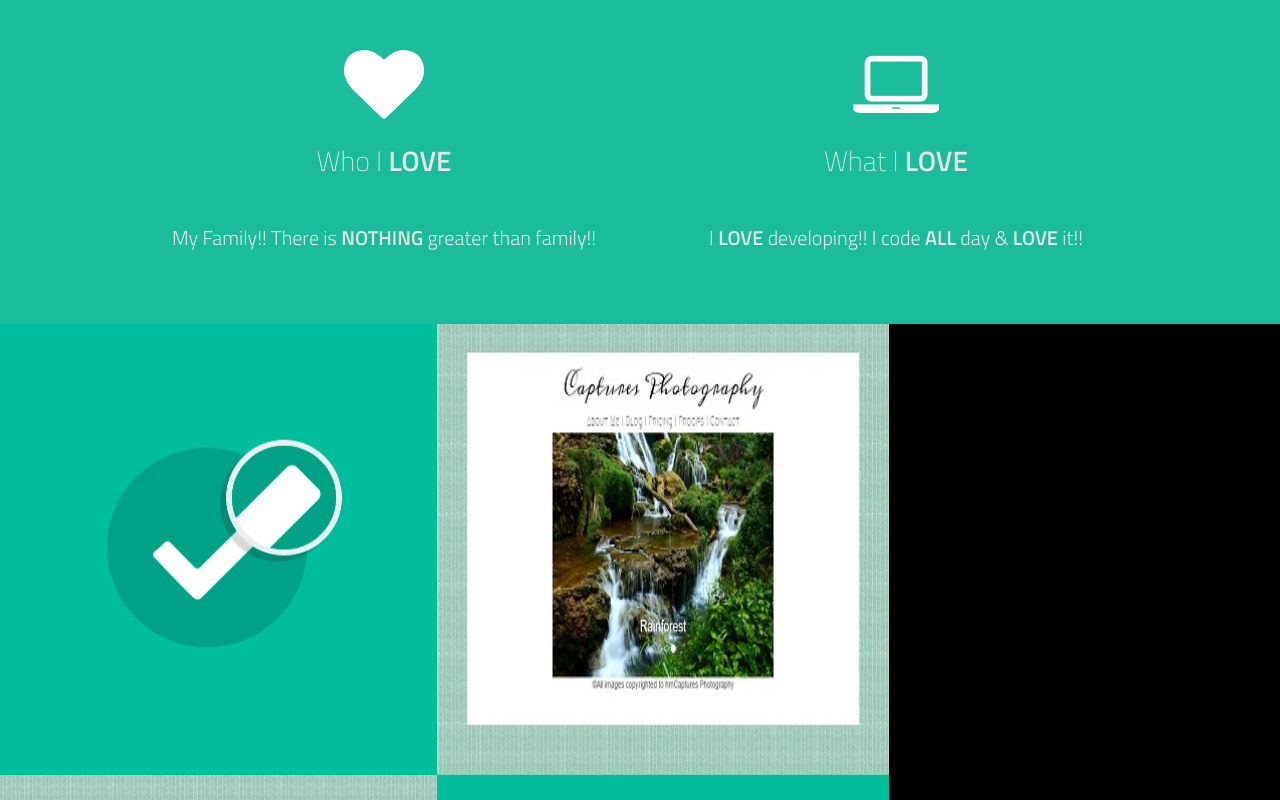
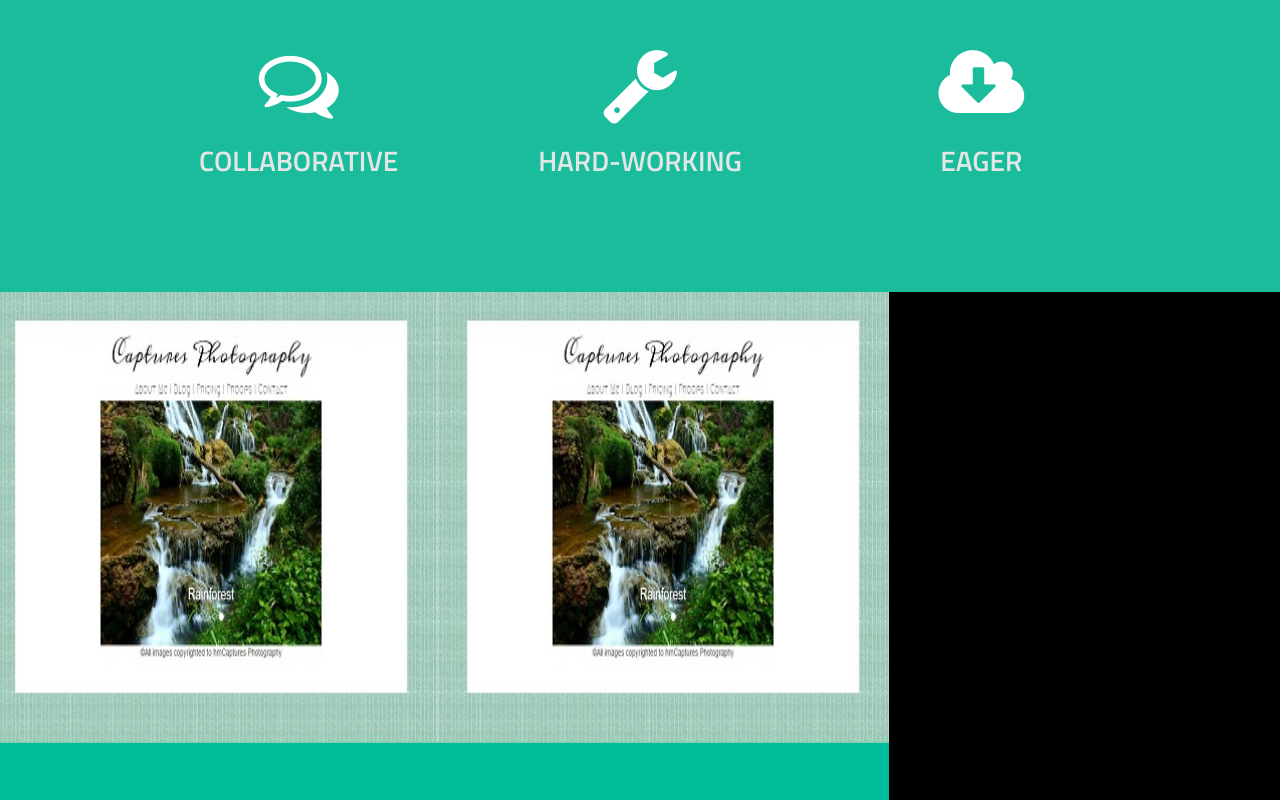
Before and after one commit to scottmmiller/iAmSkoot, a website: page public/index.html in a window 1280 px wide. Shown: the part 960-1760 px from the top of the page. Drawn offline with Linux system fonts and the light colour scheme; a web font is replaced by a local one.

Commit message:
changed 'About Skoot' icons & 'My Work' layout a bit

```diff
--- a/public/index.html
+++ b/public/index.html
@@ -66,7 +66,7 @@
 		<div class="container">
 			<div id="home-row-1" class="row clearfix">
 				<div class="col-12">
-					<h1 class="font-light">Scott <span class="font-semibold">"SKOOT"</span><span class="font-light">Miller</span></h1>
+					<h1 class="font-light">Scott <span class="font-semibold">"SKOOT"</span><span class="font-light"> Miller</span></h1>
 					<h4 class="font-light"><!-- I am a --><span class="font-semibold">LOVER</span>  of Web Development<!--based in Kaysville, UT.--></h4>
 					<br>
 					<br>
@@ -90,18 +90,23 @@
 				<div class="hr">&nbsp;</div>
 			</div><!-- /row -->
 			<div class="row subtitle-row">
-				<div class="col-12 font-thin">I'm a web developer who <span class="font-semibold">LOVES</span> working with JavaScript, HTML & CSS<span class="font-semibold">!!!</span> I strive to write clean & concise code.</div>
+				<div class="col-12 font-thin">I'm a web developer who <span class="font-semibold">LOVES</span> working with JavaScript, HTML & CSS<span class="font-semibold">!!!</span> <br/> I strive to write clean & concise code.</div>
 			</div><!-- /row -->
 			<div class="row content-row">
-				<div class="col-12 col-lg-6 col-sm-6">
-					<p><i class="icon icon-heart"></i></p>
-					<h2 class="font-thin">Who I <span class="font-semibold">LOVE</span></h2>
-					<h4 class="font-thin">My Family!!  There is <span class="font-semibold">NOTHING</span> greater than family!!</h4>
+				<div class="col-12 col-lg-4 col-sm-6">
+					<p><i class="icon icon-comments-alt"></i></p>
+					<h2 class="font-thin"><span class="font-semibold">COLLABORATIVE</span></h2>
+					<!-- <h4 class="font-thin">My Family!!  There is <span class="font-semibold">NOTHING</span> greater than family!!</h4> -->
 				</div><!-- /col12 -->
-				<div class="col-12 col-lg-6 col-sm-6">
-					<p><i class="icon icon-laptop"></i></p>
-					<h2 class="font-thin">What I <span class="font-semibold">LOVE</span></h2>
-					<h4 class="font-thin">I <span class="font-semibold">LOVE</span> developing!!  I code <span class="font-semibold">ALL</span> day & <span class="font-semibold">LOVE</span> it!!</h4>
+				<div class="col-12 col-lg-4 col-sm-6">
+					<p><i class="icon icon-wrench"></i></p>
+					<h2 class="font-thin"><span class="font-semibold">HARD-WORKING</span></h2>
+					<!-- <h4 class="font-thin">My Family!!  There is <span class="font-semibold">NOTHING</span> greater than family!!</h4> -->
+				</div><!-- /col12 -->
+				<div class="col-12 col-lg-4 col-sm-6">
+					<p><i class="icon icon-cloud-download"></i></p>
+					<h2 class="font-thin"><span class="font-semibold">EAGER</span></h2>
+					<!-- <h4 class="font-thin">I <span class="font-semibold">"NEED INPUT"</span>!!  <span class="font-semibold">EXCITED</span> for the growing experience in the <span class="font-semibold">EVER CHANGING</span> world of web dev!!</h4> -->
 				</div><!-- /col12 -->
 				<!-- <div class="col-12 col-lg-3 col-sm-6">
 					<p><i class="icon icon-home"></i></p>
@@ -120,18 +125,18 @@
 	<!-- === Slide 3 - Portfolio -->
 	<div class="slide story" id="slide-3" data-slide="3">
 		<div class="row">
-			<div class="col-12 col-sm-6 col-lg-2"><a data-fancybox-group="portfolio" class="fancybox" href="./iamskoot/images/portfolio/p08-large.jpg"><img class="thumb" src="./iamskoot/images/portfolio/p08-small.jpg" alt=""></a></div>
+			<!-- <div class="col-12 col-sm-6 col-lg-2"><a data-fancybox-group="portfolio" class="fancybox" href="./iamskoot/images/portfolio/p08-large.jpg"><img class="thumb" src="./iamskoot/images/portfolio/p08-small.jpg" alt=""></a></div> -->
 			<div class="col-12 col-sm-6 col-lg-2"><a data-fancybox-group="portfolio" class="fancybox" href="./iamskoot/images/portfolio/hm1-large.jpg"><img class="thumb" src="./iamskoot/images/portfolio/hm1-small.jpg" alt=""></a></div>
 			<div class="col-12 col-sm-6 col-lg-2"><a data-fancybox-group="portfolio" class="fancybox" href="./iamskoot/images/portfolio/hm1-large.jpg"><img class="thumb" src="./iamskoot/images/portfolio/hm1-small.jpg" alt=""></a></div>
+			<div class="col-12 col-sm-6 col-lg-2"><a data-fancybox-group="portfolio" class="fancybox" href="./iamskoot/images/portfolio/p08-large.jpg"><img class="thumb" src="./iamskoot/images/portfolio/p08-small.jpg" alt=""></a></div>
+			<div class="col-12 col-sm-6 col-lg-2"><a data-fancybox-group="portfolio" class="fancybox" href="./iamskoot/images/portfolio/p08-large.jpg"><img class="thumb" src="./iamskoot/images/portfolio/p08-small.jpg" alt=""></a></div>
+			<!-- <div class="col-12 col-sm-6 col-lg-2"><a data-fancybox-group="portfolio" class="fancybox" href="./iamskoot/images/portfolio/p08-large.jpg"><img class="thumb" src="./iamskoot/images/portfolio/p08-small.jpg" alt=""></a></div>
 			<div class="col-12 col-sm-6 col-lg-2"><a data-fancybox-group="portfolio" class="fancybox" href="./iamskoot/images/portfolio/p08-large.jpg"><img class="thumb" src="./iamskoot/images/portfolio/p08-small.jpg" alt=""></a></div>
 			<div class="col-12 col-sm-6 col-lg-2"><a data-fancybox-group="portfolio" class="fancybox" href="./iamskoot/images/portfolio/p08-large.jpg"><img class="thumb" src="./iamskoot/images/portfolio/p08-small.jpg" alt=""></a></div>
 			<div class="col-12 col-sm-6 col-lg-2"><a data-fancybox-group="portfolio" class="fancybox" href="./iamskoot/images/portfolio/p08-large.jpg"><img class="thumb" src="./iamskoot/images/portfolio/p08-small.jpg" alt=""></a></div>
 			<div class="col-12 col-sm-6 col-lg-2"><a data-fancybox-group="portfolio" class="fancybox" href="./iamskoot/images/portfolio/p08-large.jpg"><img class="thumb" src="./iamskoot/images/portfolio/p08-small.jpg" alt=""></a></div>
 			<div class="col-12 col-sm-6 col-lg-2"><a data-fancybox-group="portfolio" class="fancybox" href="./iamskoot/images/portfolio/p08-large.jpg"><img class="thumb" src="./iamskoot/images/portfolio/p08-small.jpg" alt=""></a></div>
-			<div class="col-12 col-sm-6 col-lg-2"><a data-fancybox-group="portfolio" class="fancybox" href="./iamskoot/images/portfolio/p08-large.jpg"><img class="thumb" src="./iamskoot/images/portfolio/p08-small.jpg" alt=""></a></div>
-			<div class="col-12 col-sm-6 col-lg-2"><a data-fancybox-group="portfolio" class="fancybox" href="./iamskoot/images/portfolio/p08-large.jpg"><img class="thumb" src="./iamskoot/images/portfolio/p08-small.jpg" alt=""></a></div>
-			<div class="col-12 col-sm-6 col-lg-2"><a data-fancybox-group="portfolio" class="fancybox" href="./iamskoot/images/portfolio/p08-large.jpg"><img class="thumb" src="./iamskoot/images/portfolio/p08-small.jpg" alt=""></a></div>
-			<div class="col-12 col-sm-6 col-lg-2"><a data-fancybox-group="portfolio" class="fancybox" href="./iamskoot/images/portfolio/p08-large.jpg"><img class="thumb" src="./iamskoot/images/portfolio/p08-small.jpg" alt=""></a></div>
+			<div class="col-12 col-sm-6 col-lg-2"><a data-fancybox-group="portfolio" class="fancybox" href="./iamskoot/images/portfolio/p08-large.jpg"><img class="thumb" src="./iamskoot/images/portfolio/p08-small.jpg" alt=""></a></div> -->
 		</div><!-- /row -->
 	</div><!-- /slide3 -->
 
@@ -161,14 +166,14 @@
 	<div class="slide story" id="slide-5" data-slide="5">
 		<div class="container">
 			<div class="row title-row">
-				<div class="col-12 font-light">Leave me a <span class="font-semibold">message</span></div>
+				<div class="col-12 font-light">Drop me a line... <!-- <span class="font-semibold">message</span> --> </div>
 			</div><!-- /row -->
 			<div class="row line-row">
 				<div class="hr">&nbsp;</div>
 			</div><!-- /row -->
 			<div class="row subtitle-row">
 				<div class="col-sm-1 hidden-sm">&nbsp;</div>
-				<div class="col-12 col-sm-10 font-light">You can find me literally anywhere, just push a button and I'm there</div>
+				<div class="col-12 col-sm-10 font-light">"Let's get together, yeah, yeah, yeah!!"</div>
 				<div class="col-sm-1 hidden-sm">&nbsp;</div>
 			</div><!-- /row -->
 			<div id="contact-row-4" class="row">
```
